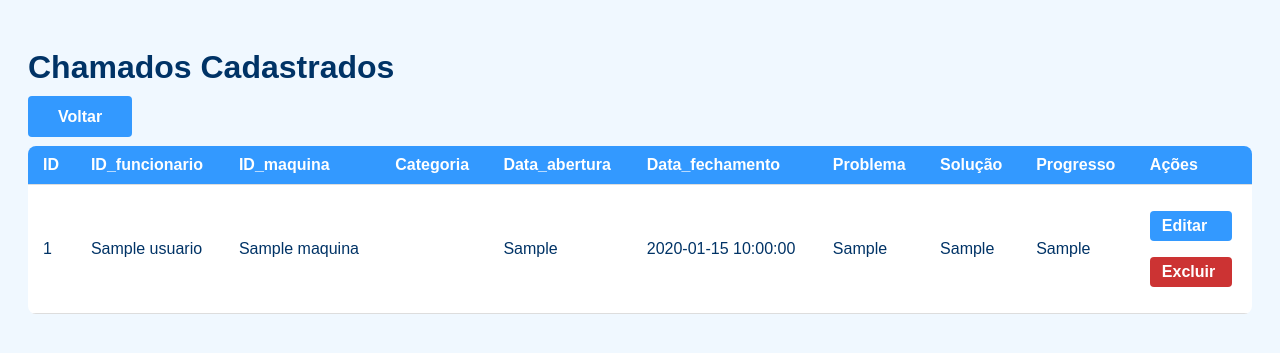
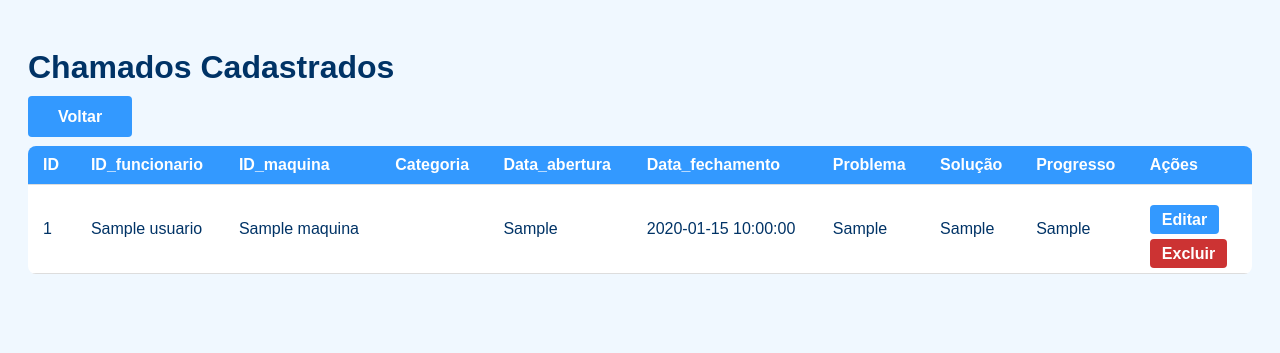
Before and after one commit to gustavorosa741/site-chamado, a PHP site: page /Relatorios/listar_chamados.php in a window 1280 px wide. Shown: the top 353 px of the page. Run offline with PHP 8.4, Linux system fonts and the light colour scheme; the visitor is signed in with stand-in values (Sample User, id 1); tables that the repository leaves empty or names only in its code hold one stand-in row (values such as "Sample post").

Commit message:
ajuste listar

```diff
--- a/Relatorios/listar_chamados.php
+++ b/Relatorios/listar_chamados.php
@@ -52,7 +52,7 @@ $result = $conn->query($sql);
         tr:hover {
             background-color: #e6f0ff;
         }
-        p.button {
+        a.button {
             background-color: #3399ff;
             color: white;
             padding: 6px 12px;
@@ -61,7 +61,7 @@ $result = $conn->query($sql);
             font-weight: bold;
             margin-right: 5px;
         }
-        p.button.delete {
+        a.button.delete {
             background-color: #cc3333;
         }
 
@@ -111,8 +111,8 @@ $result = $conn->query($sql);
                 <td><?= htmlspecialchars($row['solucao']) ?></td>
                 <td><?= htmlspecialchars($row['progresso']) ?></td>
                 <td>
-                    <p class="button" href="editar_chamado.php?id=<?= $row['id'] ?>">Editar</p>
-                    <p class="button delete" href="excluir_chamado.php?id=<?= $row['id'] ?>" onclick="return confirm('Tem certeza que deseja excluir este chamado?')">Excluir</p>
+                    <p><a class="button" href="editar_chamado.php?id=<?= $row['id'] ?>">Editar</a></p>
+                    <a class="button delete" href="excluir_chamado.php?id=<?= $row['id'] ?>" onclick="return confirm('Tem certeza que deseja excluir este chamado?')">Excluir</a>
                 </td>
             </tr>
             <?php endwhile; ?>
```
